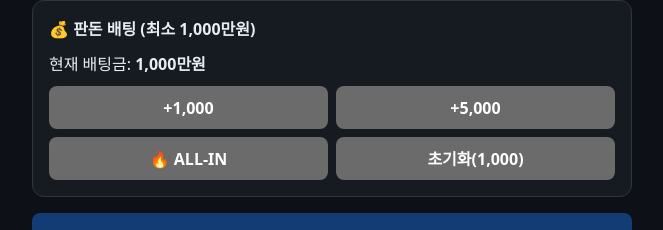
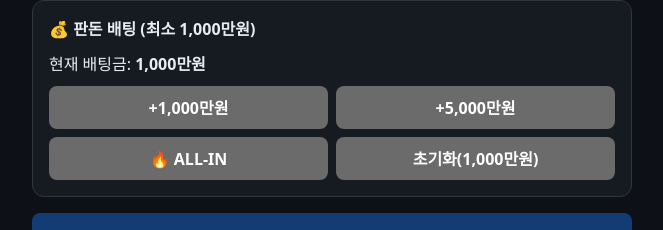
Before and after one commit to erica3211/mini_game, a React (Vite) app: page /black-jack in a window 1280 px wide. Shown: the part 1193-1423 px from the top of the page, without its empty margins (308-971 px from the left). Built offline with nearby package versions, Linux system fonts and the light colour scheme.

Commit message:
금액 조절

```diff
--- a/src/pages/BlackJack.tsx
+++ b/src/pages/BlackJack.tsx
@@ -99,16 +99,16 @@ function ShopScreen({ game }: { game: Game }) {
         </p>
         <div className="bj-bet-buttons">
           <button type="button" className="btn" onClick={() => addBet(1000)}>
-            +1,000
+            +1,000만원
           </button>
           <button type="button" className="btn" onClick={() => addBet(5000)}>
-            +5,000
+            +5,000만원
           </button>
           <button type="button" className="btn" onClick={allIn}>
             🔥 ALL-IN
           </button>
           <button type="button" className="btn" onClick={resetBet}>
-            초기화({MIN_BET.toLocaleString()})
+            초기화({MIN_BET.toLocaleString()}만원)
           </button>
         </div>
       </div>
```
